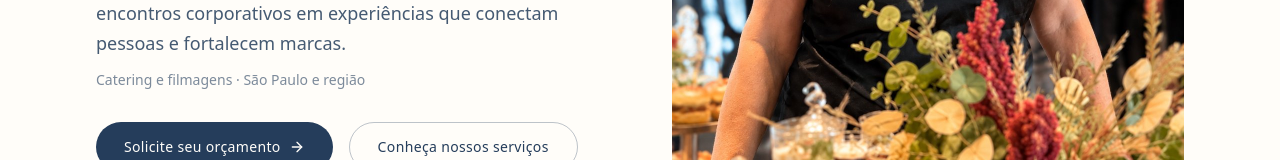
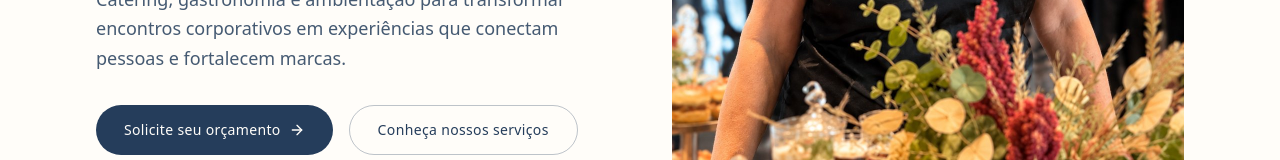
Before and after one commit to nandakardoso/cozinhandeiras, a Next.js app: page / in a window 1280 px wide. Shown: the part 559-719 px from the top of the page. Built offline with nearby package versions, Linux system fonts and the light colour scheme; no server answers; a web font is replaced by a local one.

Commit message:
Remove frase solta "Catering e filmagens · São Paulo e região" do Hero
Co-Authored-By: Claude Sonnet 5 <noreply@anthropic.com>
Claude-Session: https://claude.ai/code/session_01AGRgKtErGxYWbYYJjKR54s

```diff
--- a/src/components/sections/Hero.tsx
+++ b/src/components/sections/Hero.tsx
@@ -1,7 +1,7 @@
 "use client";
 
 import { ArrowRight } from "lucide-react";
-import { hero, brand } from "@/lib/content";
+import { hero } from "@/lib/content";
 import { track } from "@/lib/tracking";
 import { Container } from "@/components/ui/Container";
 import { ImagePlaceholder } from "@/components/ui/ImagePlaceholder";
@@ -21,10 +21,6 @@ export function Hero() {
           <p className="mt-6 max-w-xl text-lg leading-relaxed text-[color:var(--color-graphite)]/85">
             {hero.subheadline}
           </p>
-          <p className="mt-3 text-sm text-[color:var(--color-graphite)]/60">
-            Catering e filmagens · {brand.region}
-          </p>
-
           <div className="mt-8 flex flex-wrap gap-4">
             <a
               href="#contato"
```
